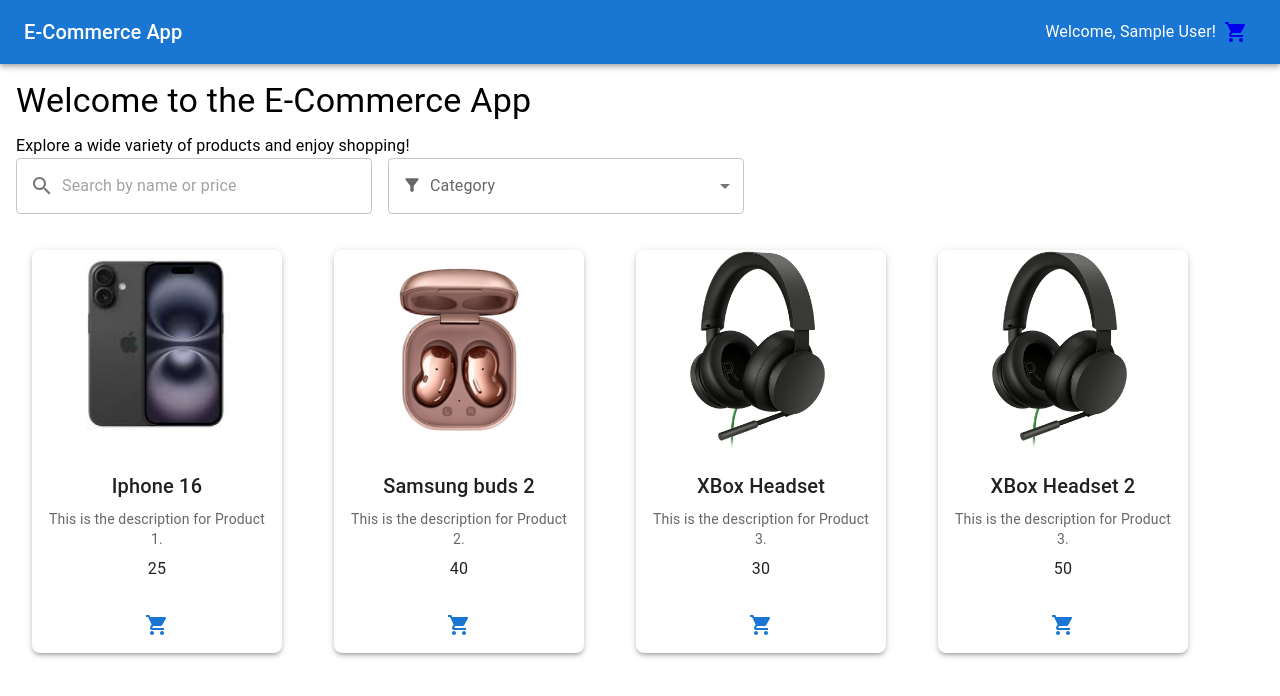
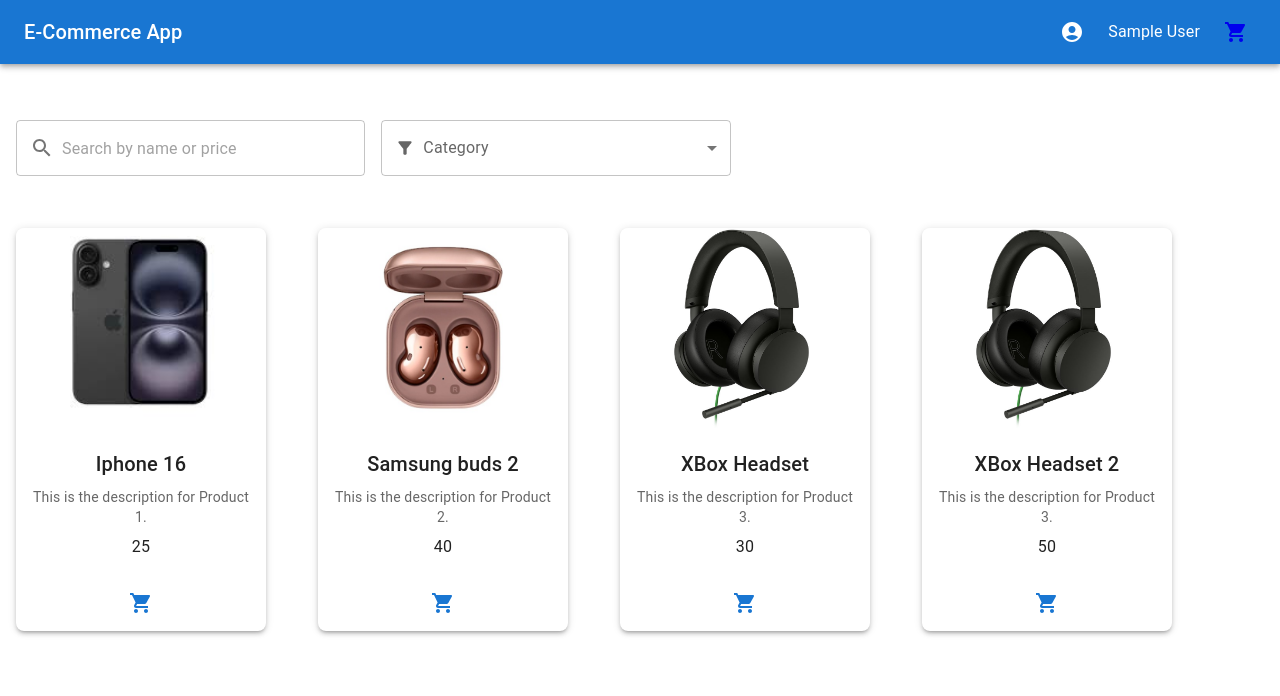
Before and after one commit to Laksana11/Ecommerce_Website, a React (Create React App) app: page / in a window 1280 px wide. Shown: the top 696 px of the page. Built offline with nearby package versions, Linux system fonts and the light colour scheme; sample sign-in values are in the browser's storage.

Commit message:
Changes in UI

```diff
--- a/src/App.css
+++ b/src/App.css
@@ -14,7 +14,7 @@
 }
 
 .App-header {
-  background-color: #282c34;
+  background-color: #a40c22;
   min-height: 100vh;
   display: flex;
   flex-direction: column;
--- a/src/components/Header.js
+++ b/src/components/Header.js
@@ -1,23 +1,89 @@
-// components/Header.js
-import React from "react";
+import React, { useState } from "react";
 import { Link } from "react-router-dom";
-import { AppBar, Toolbar, Typography, IconButton, Badge } from "@mui/material";
+import {
+  AppBar,
+  Toolbar,
+  Typography,
+  IconButton,
+  Badge,
+  Button,
+  Box,
+  Menu,
+  MenuItem,
+} from "@mui/material";
+import AccountCircle from "@mui/icons-material/AccountCircle";
 import ShoppingCartIcon from "@mui/icons-material/ShoppingCart";
-import { useSelector } from "react-redux";
+import { useDispatch, useSelector } from "react-redux";
+import { logout } from "../redux/slices/authSlice";
+import { clearCart } from "../redux/slices/cartSlice";
 
 const Header = () => {
   const user = useSelector((state) => state.auth.user);
   const cart = useSelector((state) => state.cart.cart);
+  const dispatch = useDispatch();
+
+  const [anchorEl, setAnchorEl] = useState(null);
+  const isMenuOpen = Boolean(anchorEl);
+
+  const handleMenuOpen = (event) => {
+    setAnchorEl(event.currentTarget);
+  };
+
+  const handleMenuClose = () => {
+    setAnchorEl(null);
+  };
+
+  const handleLogout = () => {
+    dispatch(logout());
+    dispatch(clearCart());
+    handleMenuClose();
+  };
 
   return (
     <AppBar position="sticky">
-      <Toolbar>
-        <Typography variant="h6" sx={{ flexGrow: 1 }}>
-          E-Commerce App
-        </Typography>
-        {user && <Typography variant="body1">Welcome, {user.name}!</Typography>}
+      <Toolbar sx={{ justifyContent: "space-between" }}>
+        {/* Logo or App Name */}
+        <Typography variant="h6">E-Commerce App</Typography>
 
-        {/* Cart Icon */}
+        {/* Authentication and Cart Section */}
+        <Box display="flex" alignItems="center" gap={2}>
+          {user ? (
+            <>
+              {/* User Icon and Name */}
+              <IconButton onClick={handleMenuOpen} color="inherit">
+                <AccountCircle />
+              </IconButton>
+              <Typography variant="body1">{user.name}</Typography>
+              {/* Menu for Logout */}
+              <Menu
+                anchorEl={anchorEl}
+                open={isMenuOpen}
+                onClose={handleMenuClose}
+                anchorOrigin={{
+                  vertical: "bottom",
+                  horizontal: "right",
+                }}
+                transformOrigin={{
+                  vertical: "top",
+                  horizontal: "right",
+                }}
+              >
+                <MenuItem onClick={handleLogout}>Logout</MenuItem>
+              </Menu>
+            </>
+          ) : (
+            <>
+              <Button component={Link} to="/login" color="inherit">
+                Login
+              </Button>
+              <Button component={Link} to="/register" color="inherit">
+                Register
+              </Button>
+            </>
+          )}
+
+          {/* Cart Icon - Visible Only if User is Logged In */}
+          {user && (
             <Link to="/cart">
               <IconButton color="inherit">
                 <Badge badgeContent={cart.length} color="secondary">
@@ -25,6 +91,8 @@ const Header = () => {
                 </Badge>
               </IconButton>
             </Link>
+          )}
+        </Box>
       </Toolbar>
     </AppBar>
   );
--- a/src/components/HomePage.js
+++ /dev/null
@@ -1,20 +0,0 @@
-// components/HomePage.js
-import React from "react";
-import { Typography, Box } from "@mui/material";
-import ProductList from "../components/product/ProductList";
-
-const HomePage = () => {
-  return (
-    <Box sx={{ padding: 2 }}>
-      <Typography variant="h4" gutterBottom>
-        Welcome to the E-Commerce App
-      </Typography>
-      <Typography variant="body1">
-        Explore a wide variety of products and enjoy shopping!
-      </Typography>
-      <ProductList />
-    </Box>
-  );
-};
-
-export default HomePage;
--- a/src/components/authentication/Login.jsx
+++ b/src/components/authentication/LoginForm.jsx
@@ -5,7 +5,7 @@ import { login } from "../../redux/slices/authSlice";
 import * as yup from "yup";
 import { yupResolver } from "@hookform/resolvers/yup";
 
-const Login = () => {
+const LoginForm = () => {
   const dispatch = useDispatch();
   const error = useSelector((state) => state.auth.error);
 
@@ -56,4 +56,4 @@ const Login = () => {
   );
 };
 
-export default Login;
+export default LoginForm;
--- a/src/components/authentication/Signup.jsx
+++ b/src/components/authentication/SignupForm.jsx
@@ -18,7 +18,7 @@ const schema = yup.object().shape({
     .required("Password is required"),
 });
 
-const Signup = () => {
+const SignupForm = () => {
   const dispatch = useDispatch();
   const {
     register,
@@ -62,4 +62,4 @@ const Signup = () => {
   );
 };
 
-export default Signup;
+export default SignupForm;
--- a/src/components/product/ProductList.jsx
+++ b/src/components/product/ProductList.jsx
@@ -97,6 +97,8 @@ const ProductList = () => {
         container
         xs={12}
         md={7}
+        mt={3}
+        padding={2}
         justifyContent="center"
         alignItems="center"
         spacing={2}
--- a/src/index.css
+++ b/src/index.css
@@ -15,7 +15,7 @@ code {
 :root {
   --background: white;
   --text-primary: black;
-  --text-secondary: royalblue;
+  --text-secondary: #a40c22;
   --accent: purple;
 }
 [data-theme="dark"] {
@@ -82,13 +82,13 @@ code {
 
 .remove-item {
   font-size: 12px;
-  color: #007bff;
+  color: #a40c22;
   cursor: pointer;
   text-decoration: underline;
 }
 
 .remove-item:hover {
-  color: #0056b3;
+  color: #a40c22;
 }
 
 /* Actions and pricing */
@@ -159,7 +159,7 @@ code {
 .checkout-btn {
   width: 100%;
   padding: 10px;
-  background-color: #007bff;
+  background-color: #a40c22;
   color: white;
   border: none;
   border-radius: 6px;
@@ -170,5 +170,5 @@ code {
 }
 
 .checkout-btn:hover {
-  background-color: #0056b3;
+  background-color: #a40c22;
 }
--- /dev/null
+++ b/src/pages/HomePage.js
@@ -0,0 +1,12 @@
+import { Box } from "@mui/material";
+import ProductList from "../components/product/ProductList";
+
+const HomePage = () => {
+  return (
+    <Box>
+      <ProductList />
+    </Box>
+  );
+};
+
+export default HomePage;
--- /dev/null
+++ b/src/pages/Login.js
@@ -0,0 +1,37 @@
+import LoginForm from "../components/authentication/LoginForm";
+
+const Login = () => {
+  return (
+    <div className={"loginContainer"}>
+      <LoginForm />
+    </div>
+  );
+};
+
+export default Login;
+// import * as React from "react";
+// import AppBar from "@mui/material/AppBar";
+// import Box from "@mui/material/Box";
+// import Toolbar from "@mui/material/Toolbar";
+// import Logo from "src/assets/logo.png";
+
+// export default function LoginNavBar() {
+//   return (
+//     <Box sx={{ flexGrow: 1 }}>
+//       <AppBar
+//         position="static"
+//         color="common"
+//         sx={{
+//           height: "7vh",
+//           background:
+//             "linear-gradient(89.78deg, theme.palette.shadow.main 0%,theme.palette.secondary.light 100%)",
+//           boxShadow: "0px 4px 20px theme.palette.common.black",
+//         }}
+//       >
+//         <Toolbar sx={{ alignItems: "center", justifyContent: "center" }}>
+//           <img src={Logo} alt="Logo" height={"55rem"} />
+//         </Toolbar>
+//       </AppBar>
+//     </Box>
+//   );
+// }
--- /dev/null
+++ b/src/pages/Signup.js
@@ -0,0 +1,8 @@
+import React from "react";
+import SignupForm from "../components/authentication/SignupForm";
+
+const Signup = () => {
+  return <SignupForm />;
+};
+
+export default Signup;
--- a/src/routes/Routes.js
+++ b/src/routes/Routes.js
@@ -5,9 +5,9 @@ import { useSelector } from "react-redux";
 import ProductList from "../components/product/ProductList";
 import Cart from "../components/cartComponents/Cart";
 import CartSummary from "../components/cartComponents/CartSummary";
-import Signup from "../components/authentication/Signup";
-import Login from "../components/authentication/Login";
-import HomePage from "../components/HomePage";
+import Signup from "../pages/Signup";
+import Login from "../pages/Login";
+import HomePage from "../pages/HomePage";
 
 const Routing = () => {
   const user = useSelector((state) => state.auth.user);
```
Lines whose indentation alone changed are shown as unchanged.
